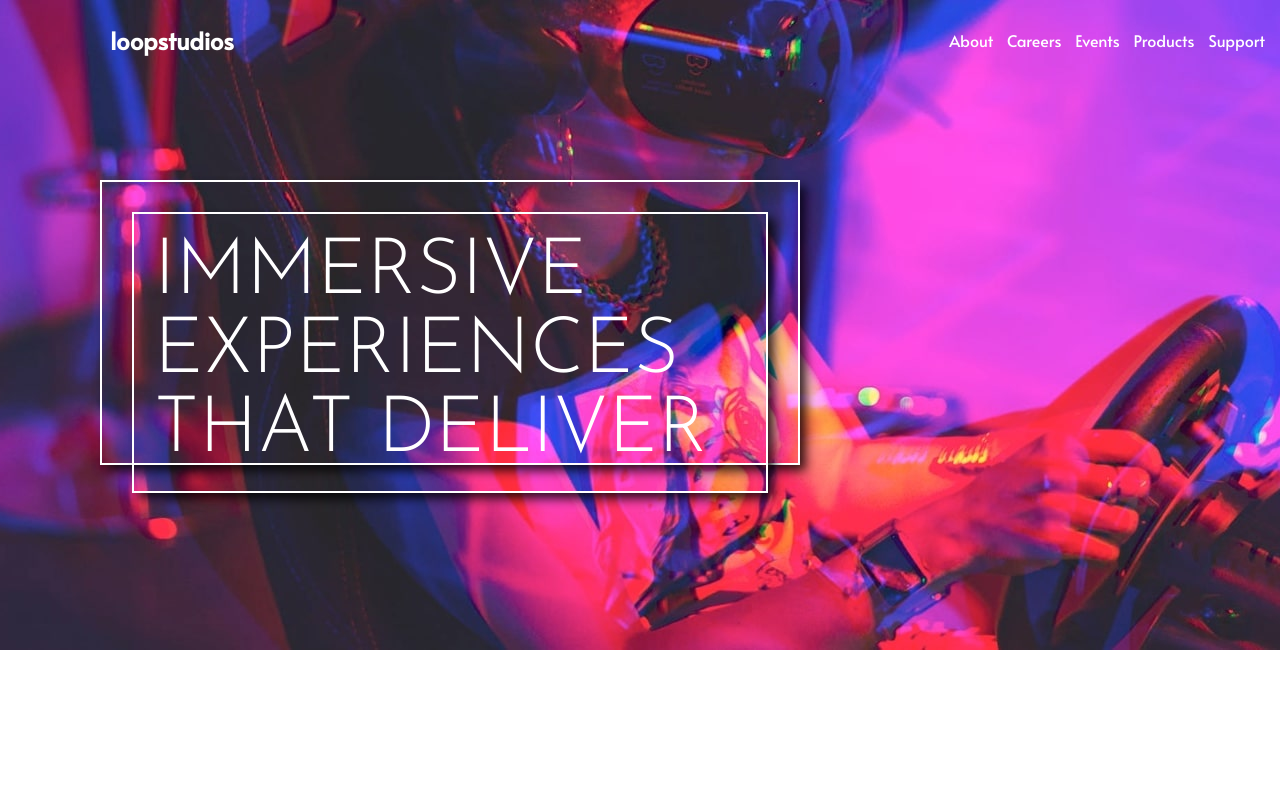
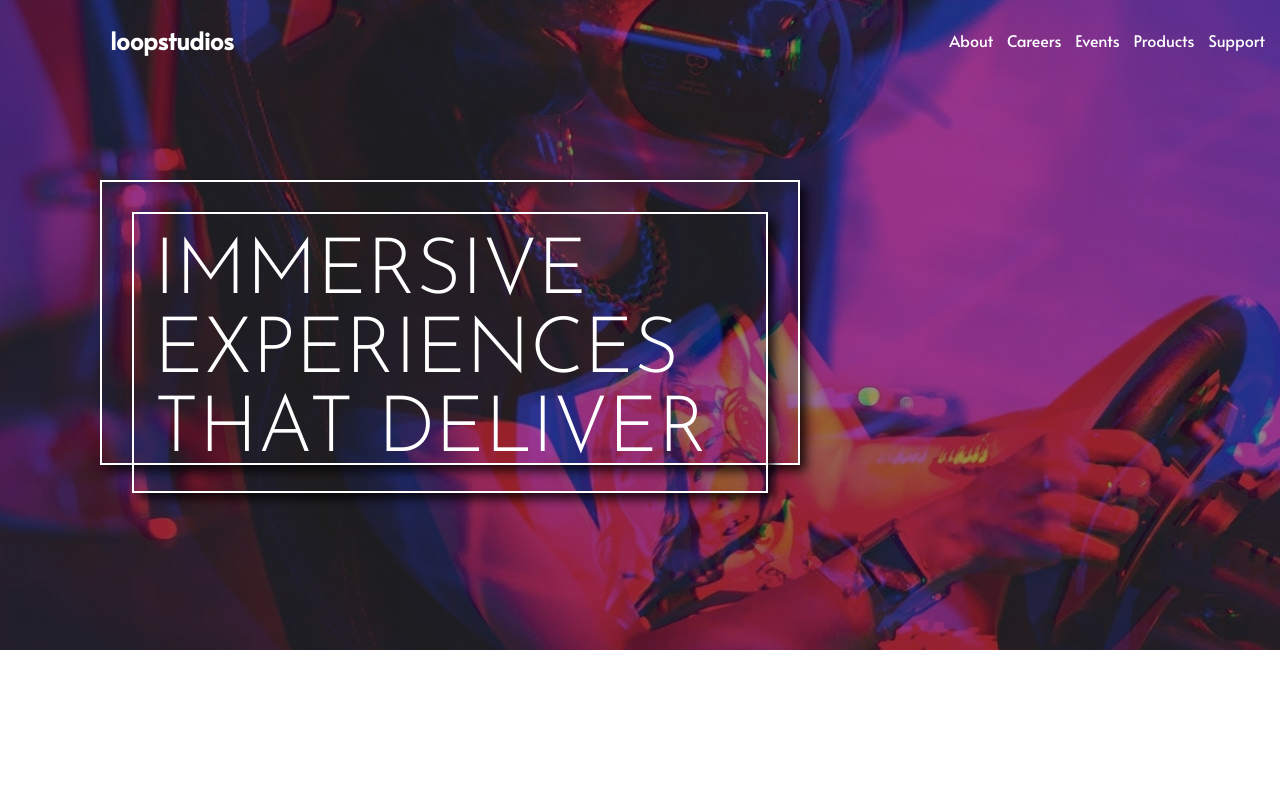
Before and after one commit to ralexale/workshop2, a plain HTML site: page index.html in a window 1280 px wide. Shown: the top 800 px of the page. Drawn offline with Linux system fonts and the light colour scheme.

Commit message:
agregar agradiente al backgroud del header

```diff
--- a/styles/styles.css
+++ b/styles/styles.css
@@ -19,7 +19,7 @@ body {
   padding: 0.1px;
   width: 100%;
   height: 650px;
-  background-image: url(../img/desktop/image-hero.jpg);
+  background-image: linear-gradient(rgba(17, 17, 17, 0.438), rgba(17, 17, 17, 0.438)) , url(../img/desktop/image-hero.jpg);
   background-attachment: fixed;
   background-position: center;
   background-size: cover;
```
